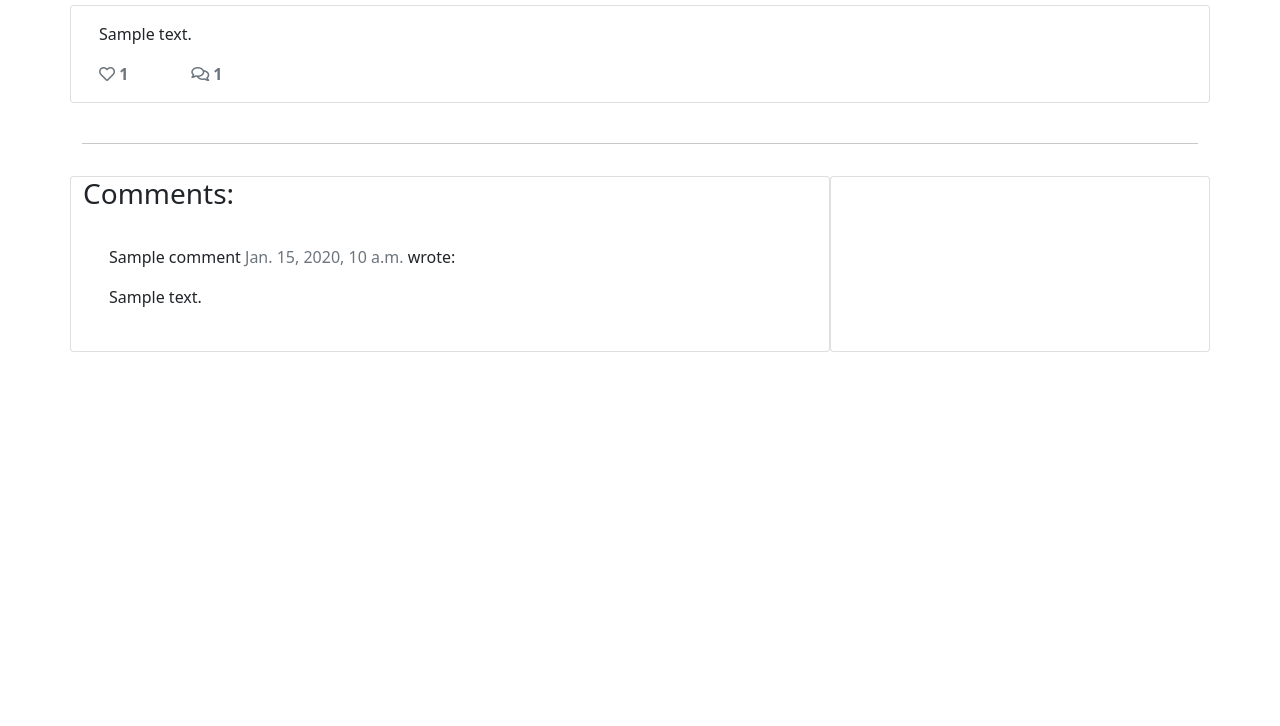
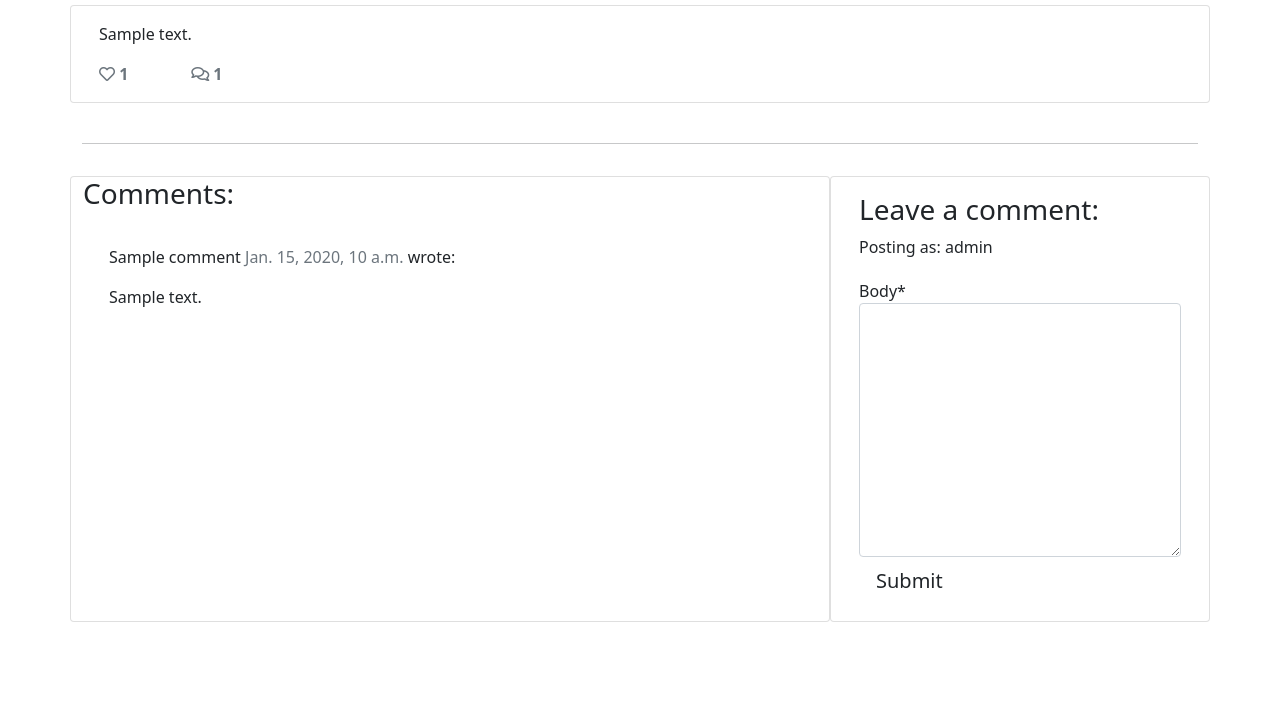
Before and after one commit to AmyDelaney94/sweet-treats, a Django app: a page that uses templates/posts.html in a window 1280 px wide. Shown: the part 163-889 px from the top of the page. Before the commit the page ends 515 px from the top, so only its background shows below. Run offline with Django 3.2, Linux system fonts and the light colour scheme; a user stored in the database is signed in; data comes from the database, SQL or seed files in the repository; tables that the repository leaves empty hold one stand-in row (values such as "Sample post"); some libraries are stand-ins or nearby versions.

Commit message:
Add comment authentication to site

```diff
--- a/requirements.txt
+++ b/requirements.txt
@@ -4,6 +4,7 @@ dj-database-url==0.5.0
 dj3-cloudinary-storage==0.0.6
 Django==3.2.13
 django-allauth==0.51.0
+django-crispy-forms==1.14.0
 django-summernote==0.8.20.0
 gunicorn==20.1.0
 oauthlib==3.2.0
--- a/sweet_treats/settings.py
+++ b/sweet_treats/settings.py
@@ -49,6 +49,7 @@ INSTALLED_APPS = [
     'django.contrib.staticfiles',
     'cloudinary',
     'django_summernote',
+    'crispy_forms',
     'sweettreats',
 ]
 
@@ -56,6 +57,8 @@ SITE_ID = 1
 
 LOGIN_REDIRECT_URL = '/'
 LOGOUT_REDIRECT_URL = '/'
+
+CRISPY_TEMPLATE_PACK = 'bootstrap4'
 
 MIDDLEWARE = [
     'django.middleware.security.SecurityMiddleware',
--- /dev/null
+++ b/sweettreats/forms.py
@@ -0,0 +1,17 @@
+'''
+   Displaying imports at beginning of file
+'''
+from django import forms
+from .models import Comment
+
+
+class CommentForm(forms.ModelForm):
+    '''
+        creating form for creation of comments
+    '''
+    class Meta:
+        '''
+            determining what fields are displayed to users
+        '''
+        model = Comment
+        fields = ('body',)
--- a/sweettreats/views.py
+++ b/sweettreats/views.py
@@ -4,6 +4,7 @@
 from django.shortcuts import render, get_object_or_404
 from django.views import generic, View
 from .models import Post
+from .forms import CommentForm
 
 
 class PostList(generic.ListView):
@@ -22,7 +23,7 @@ class PostDetail(View):
     '''
     def get(self, request, slug, *args, **kwargs):
         '''
-           Setting query to display posts and approved comments.
+           Setting query to find posts and approved comments.
            Comments are displayed in ascending order
         '''
         queryset = Post.objects.filter(status=1)
@@ -38,6 +39,43 @@ class PostDetail(View):
             {
                "post": post,
                "comments": comments,
-               "liked": liked
+               "commented": False,
+               "liked": liked,
+               "comment_form": CommentForm()
             },
         )
+
+    def post(self, request, slug, *args, **kwargs):
+        '''
+           Setting query to display posts and approved comments.
+           Comments are displayed in ascending order.
+           Comments must be approved to be displayed.
+        '''
+        queryset = Post.objects.filter(status=1)
+        post = get_object_or_404(queryset, slug=slug)
+        comments = post.comments.filter(approved=True).order_by("-created_on")
+        liked = False
+        if post.likes.filter(id=self.request.user.id).exists():
+            liked = True
+
+        comment_form = CommentForm(data=request.POST)
+        if comment_form.is_valid():
+            comment_form.instance.email = request.user.email
+            comment_form.instance.name = request.user.username
+            comment = comment_form.save(commit=False)
+            comment.post = post
+            comment.save()
+        else:
+            comment_form = CommentForm()
+
+        return render(
+            request,
+            "posts.html",
+            {
+                "post": post,
+                "comments": comments,
+                "commented": True,
+                "comment_form": comment_form,
+                "liked": liked
+            },
+        )
--- a/templates/posts.html
+++ b/templates/posts.html
@@ -1,4 +1,6 @@
 {% extends 'base.html' %} {% block content %}
+
+{% load crispy_forms_tags %}
 
 <div class="masthead">
     <div class="container">
@@ -76,7 +78,22 @@
         </div>
         <div class="col-md-4 card mb-4  mt-3 ">
             <div class="card-body">
-                <!-- For later -->
+                {% if commented %}
+                <div class="alert alert-success" role="alert">
+                    Your comment is awaiting approval
+                </div>
+                {% else %}
+                {% if user.is_authenticated %}
+
+                <h3>Leave a comment:</h3>
+                <p>Posting as: {{ user.username }}</p>
+                <form method="post" style="margin-top: 1.3em;">
+                    {{ comment_form | crispy }}
+                    {% csrf_token %}
+                    <button type="submit" class="btn btn-register btn-lg">Submit</button>
+                </form>
+                {% endif %}
+                {% endif %}
             </div>
         </div>
     </div>
```
